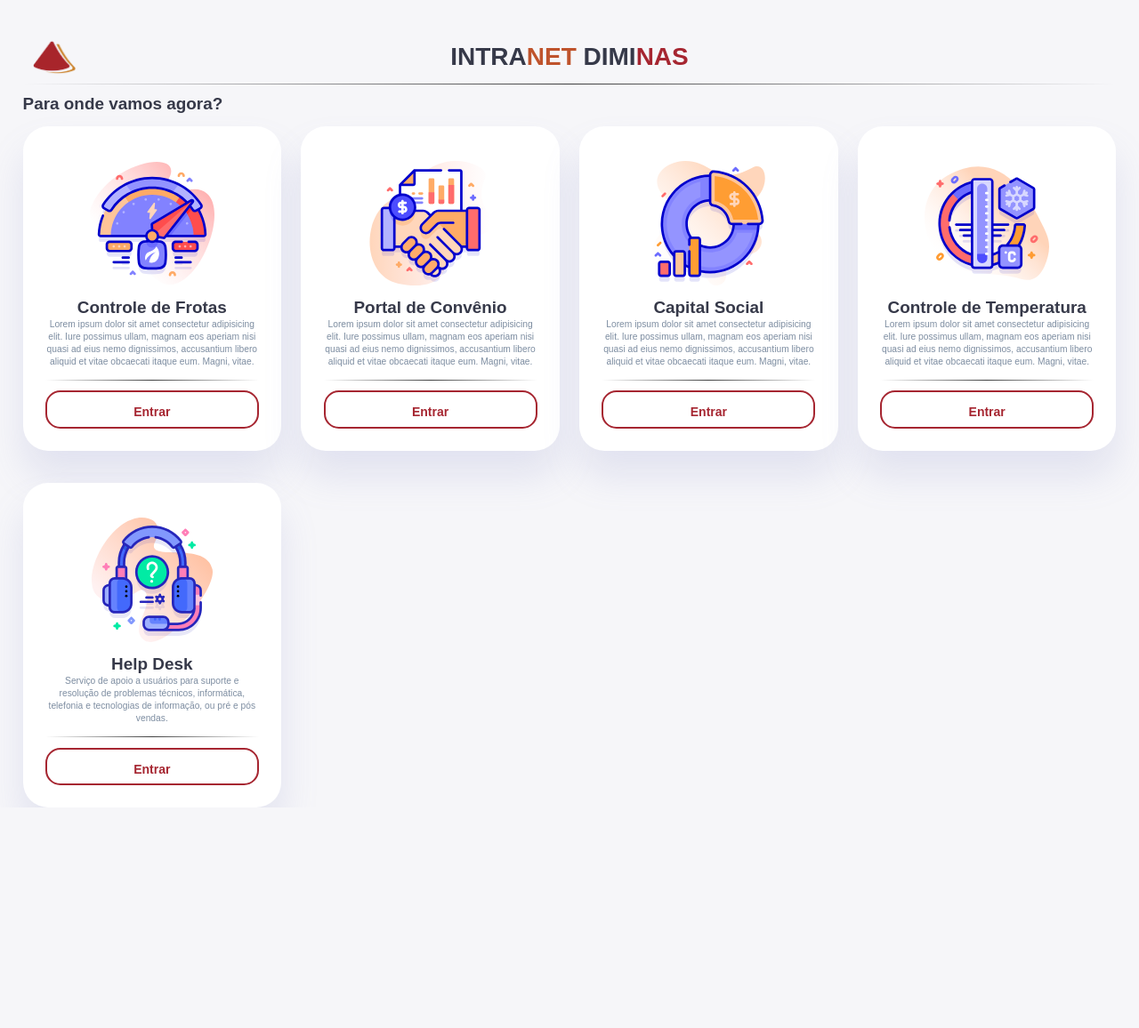
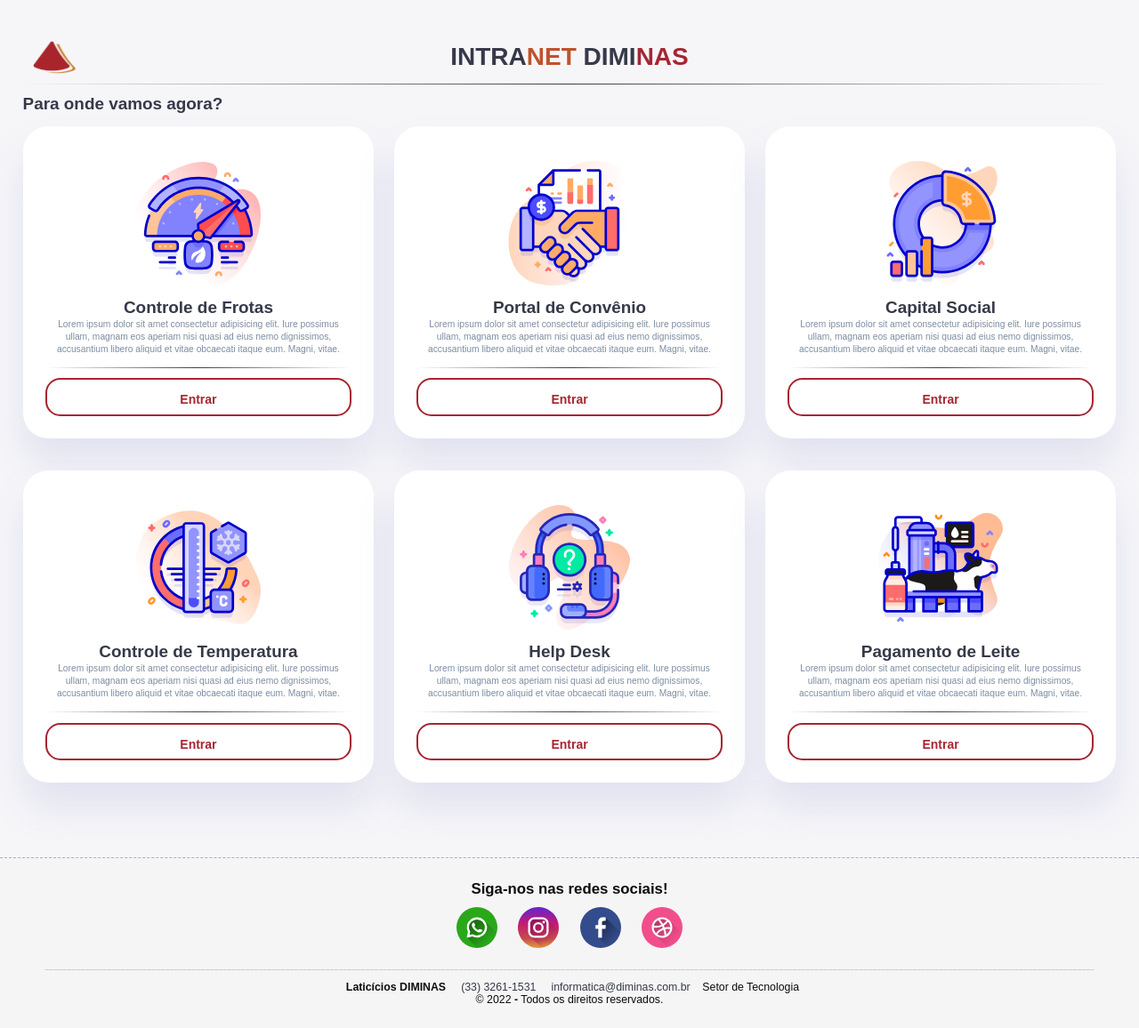
Before and after one commit to CibellyMendes/Home-Intranet, a PHP site: page / in a window 1280 px wide. Shown: the whole page at 89% size. Before the commit the page ends 908 px from the top, so only its background shows below. Run offline with PHP 8.4, Linux system fonts and the light colour scheme; some web fonts are replaced.

Commit message:
Atualizações

```diff
--- a/index.html
+++ b/index.html
@@ -84,7 +84,23 @@
               <div class="conteudo">
                 <div>
                   <h1>Help Desk</h1>
-                  <small class="text-muted">Serviço de apoio a usuários para suporte e resolução de problemas técnicos, informática, telefonia e tecnologias de informação, ou pré e pós vendas. </small>
+                  <small class="text-muted">Lorem ipsum dolor sit amet consectetur adipisicing elit. Iure possimus ullam, magnam eos aperiam nisi quasi ad eius nemo dignissimos, accusantium libero aliquid et vitae obcaecati itaque eum. Magni, vitae.</small>
+                </div>
+              </div>
+            </div>
+            <hr>
+              <div class="login">
+                <div>
+                  <a href='#'><h3>Entrar</h3></a>
+                </div>
+              </div>
+          </div>
+          <div class="card6"> <img src="svg's/HW.svg" alt="">
+            <div class="centro">
+              <div class="conteudo">
+                <div>
+                  <h1>Pagamento de Leite</h1>
+                  <small class="text-muted">Lorem ipsum dolor sit amet consectetur adipisicing elit. Iure possimus ullam, magnam eos aperiam nisi quasi ad eius nemo dignissimos, accusantium libero aliquid et vitae obcaecati itaque eum. Magni, vitae.</small>
                 </div>
               </div>
             </div>
@@ -97,6 +113,28 @@
           </div>
         </div>
       </main>
+    </div>
+    <footer>
+        <div class="footer">
+        <div class="container">
+          <div class="redes">
+            <h3>Siga-nos nas redes sociais!</h3>
+            <a href=""><img src="svg's/wpp.svg" alt=""></a>
+            <a href="https://www.instagram.com/laticinios_diminas/"><img src="svg's/insta.svg" alt=""></a>
+            <a href="https://pt-br.facebook.com/Laticioniodiminas/"><img src="svg's/facebook.svg" alt=""></a>
+            <a href="https://diminas.com.br/"><img src="svg's/internet.svg" alt=""></a>
+          </div>
+          <hr class="dashed" />
+          <div class="copyright clearfix">
+            <p><b>
+                <i class="fa fa-industry m-t-10 m-b-10"></i>&nbsp; Laticícios DIMINAS
+                </b>&nbsp;&nbsp;&nbsp;&nbsp;<a href="">(33) 3261-1531</a>&nbsp;&nbsp;&nbsp;&nbsp;
+          <a href="">informatica@diminas.com.br</a>&nbsp;&nbsp;&nbsp;&nbsp;Setor de Tecnologia
+            <p>© 2022 <b>-</b> Todos os direitos reservados.</p>
+            <p><b>
+          </div>
+        </div>
       </div>
+    </footer>
   </body>
 </html>
--- a/style.css
+++ b/style.css
@@ -73,7 +73,7 @@ h2 {
 }
 
 h3 {
-  font-size: 0.87rem;
+  font-size: 1.2rem;
 }
 
 h4 {
@@ -147,8 +147,9 @@ main .intranet h2 {
 
 main .insights {
   display: grid;
-  grid-template-columns: repeat(4, 1fr);
+  grid-template-columns: repeat(3, 1fr);
   gap: 1.6rem;
+  margin-bottom: 5rem;
 }
 
 main .insights > div {
@@ -205,3 +206,48 @@ main .insights > div .login:hover a {
   height: 10rem;
   width: 10rem;
 }
+
+@media (max-width: 768px) {
+  .blank {
+    display: block;
+    height: 15px;
+  }
+}
+.footer {
+  position: relative;
+  z-index: 400;
+  border-top: 1px dashed #aab2bd;
+  padding: var(--card-padding);
+  background-color: #f5f5f5;
+  display: block;
+  margin: 1rem auto;
+  text-align: center;
+}
+
+.footer .container {
+  text-align: center;
+  display: block;
+  text-decoration: none;
+  color: #0d0d0d;
+}
+
+.footer a {
+  text-decoration: none;
+  color: var(--color-dark);
+}
+.footer hr.dashed {
+  border-top: 1px dashed #ccc;
+}
+
+.footer .container .redes img {
+  height: 4rem;
+  width: 4rem;
+  padding: 5px;
+  margin: 5px;
+  line-height: 50px;
+  text-align: center;
+}
+
+.footer .container .redes {
+  justify-content: space-between;
+}
```
Also changed, not shown: svg's/HW.svg (added), svg's/facebook.svg (added), svg's/insta.svg (added), svg's/internet.svg (added), svg's/wpp.svg (added).
